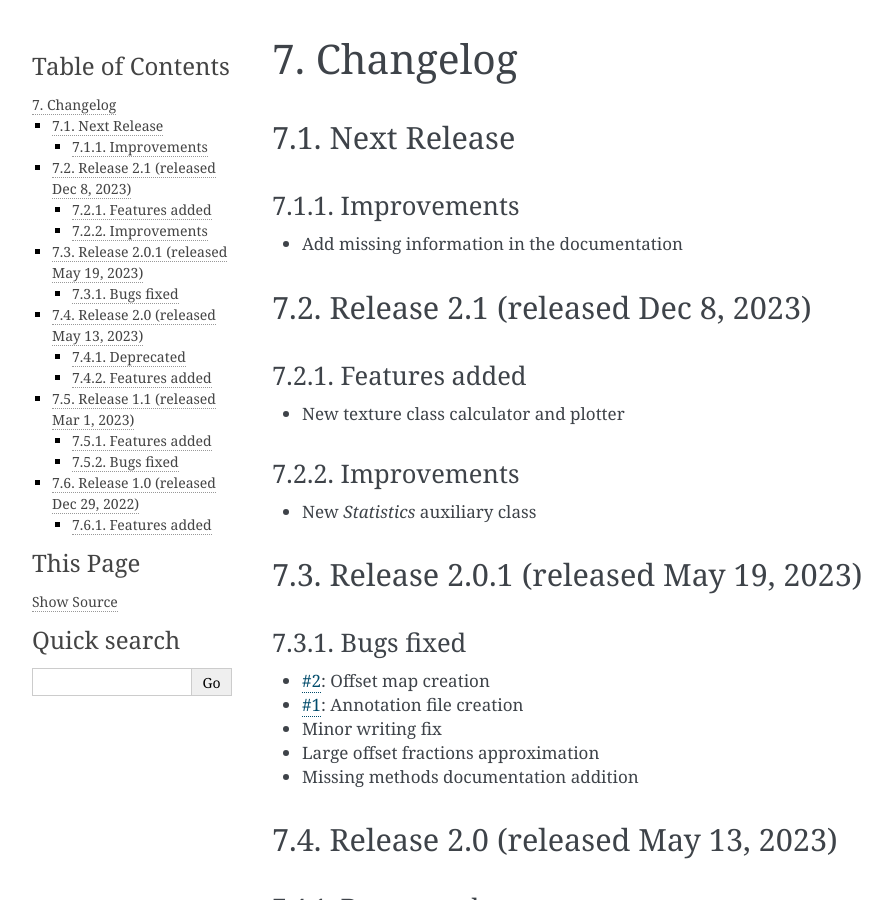
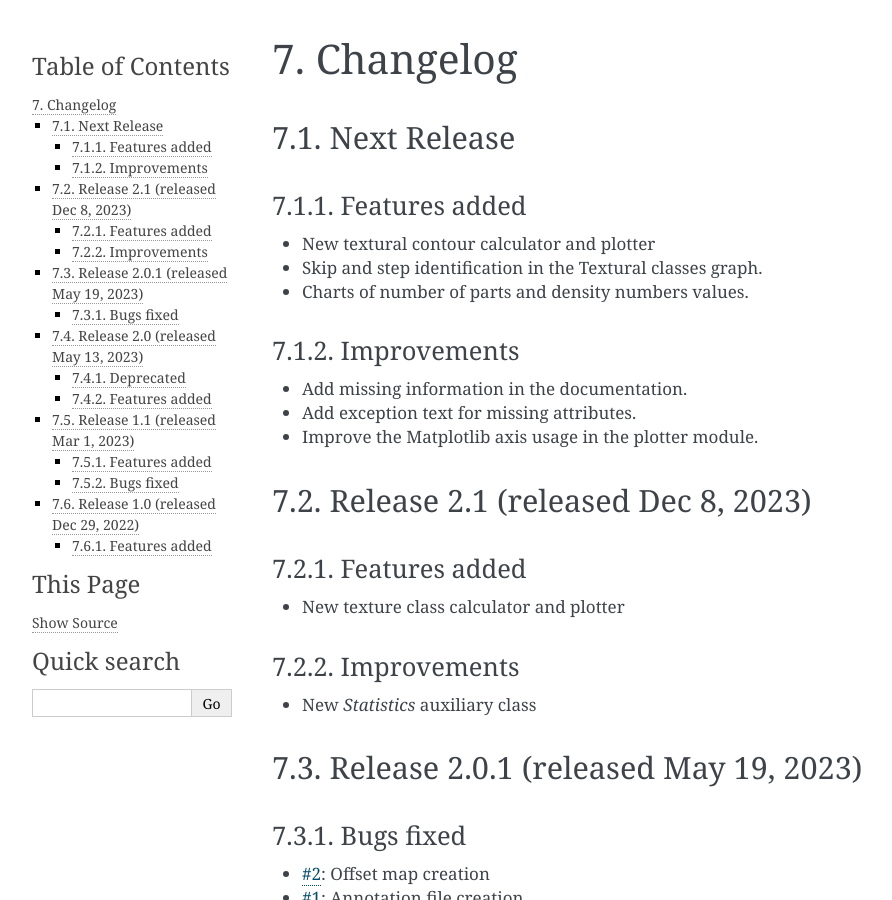
Before and after one commit to msampaio/rpScripts, a Sphinx documentation site: the page built from docs/source/changelog.rst, in a window 1280 px wide and 900 px high. Shown: the whole window, without its empty margins (148-1040 px from the left). Built offline with Sphinx 7.4.7, drawn with Linux system fonts in a browser that asks for light colours.

Commit message:
Add improvements and new features into the changelog

```diff
--- a/docs/source/changelog.rst
+++ b/docs/source/changelog.rst
@@ -4,10 +4,19 @@ Changelog
 Next Release
 ------------
 
+Features added
+~~~~~~~~~~~~~~
+
+- New textural contour calculator and plotter
+- Skip and step identification in the Textural classes graph.
+- Charts of number of parts and density numbers values.
+
 Improvements
 ~~~~~~~~~~~~
 
-- Add missing information in the documentation
+- Add missing information in the documentation.
+- Add exception text for missing attributes.
+- Improve the Matplotlib axis usage in the plotter module.
 
 Release 2.1 (released Dec 8, 2023)
 ----------------------------------
```
